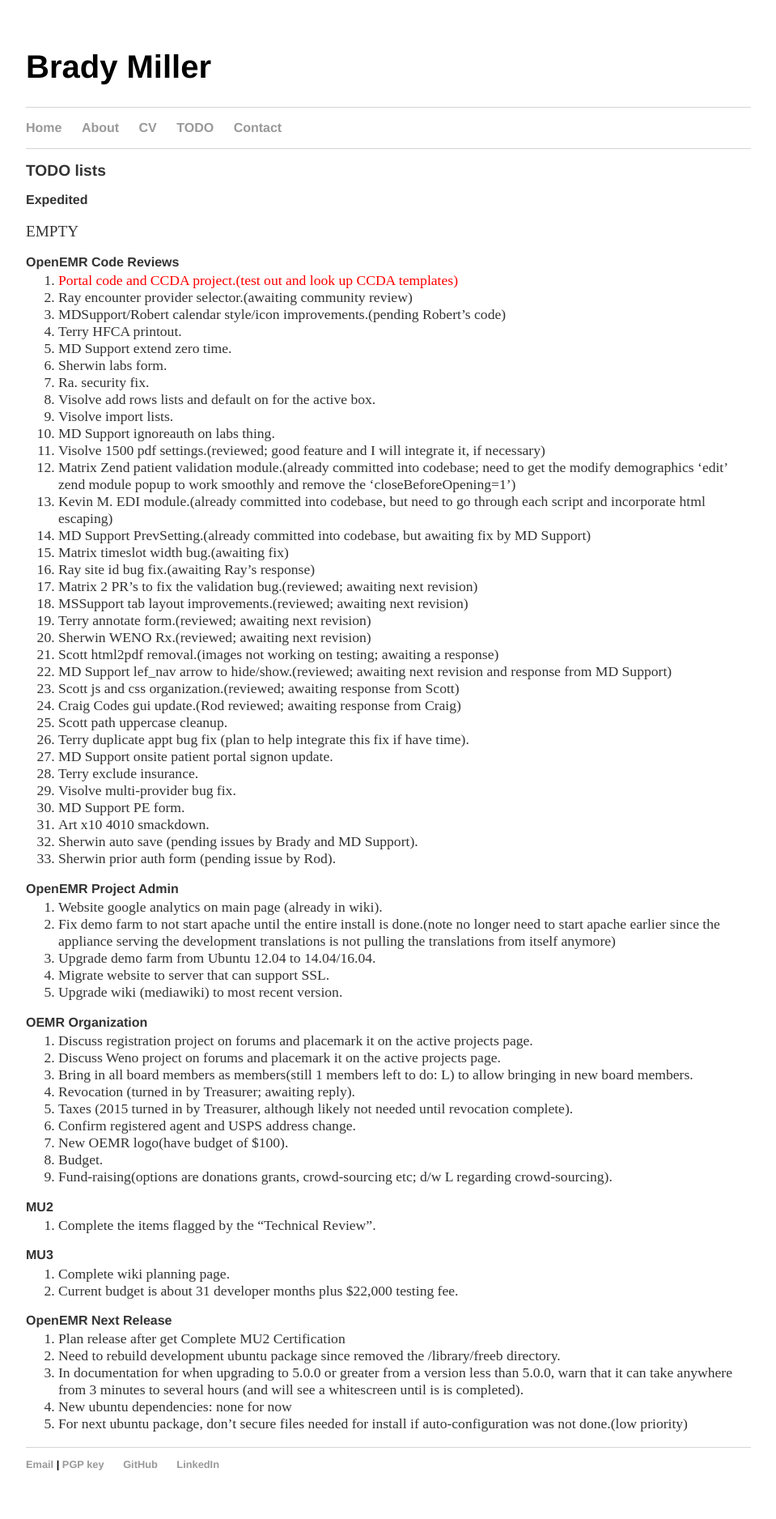
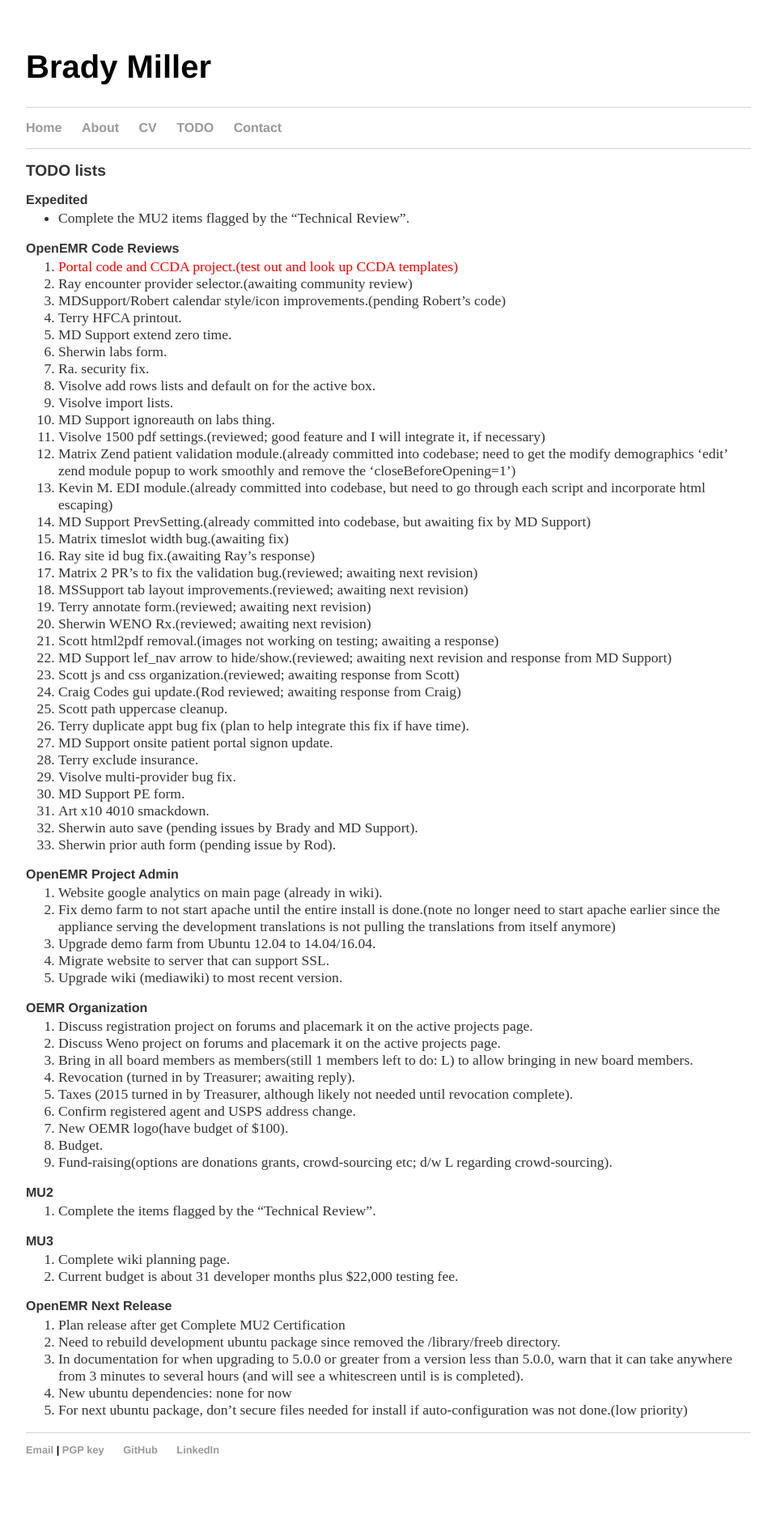
Before and after one commit to bradymiller/bradymiller.github.io, a Jekyll site: the page built from todo/index.md, in a window 1280 px wide. Shown: the whole page at 81% size, without its empty margins (160-1119 px from the left). Built offline with Jekyll 4.4.1, drawn with Linux system fonts in a browser that asks for light colours.

Commit message:
Update todo list

```diff
--- a/todo/index.md
+++ b/todo/index.md
@@ -4,7 +4,7 @@
 ## TODO lists
 
 ### Expedited
-EMPTY
+* Complete the MU2 items flagged by the "Technical Review".
 
 ### OpenEMR Code Reviews
 1. <span style="color: red">Portal code and CCDA project.(test out and look up CCDA templates)</span>
```
